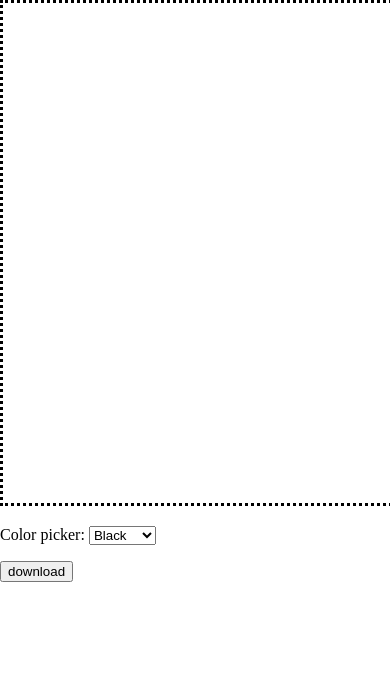
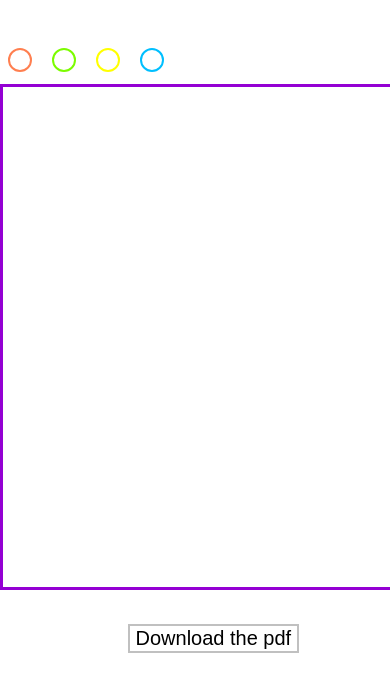
Before and after one commit to shanku01/skynox, a website: page public/index.html in a window 390 px wide. Shown: the top 692 px of the page. Drawn offline with nearby package versions, Linux system fonts and the light colour scheme.

Commit message:
Completed

```diff
--- a/public/index.html
+++ b/public/index.html
@@ -1,44 +1,166 @@
 <!DOCTYPE html>
 <head>
 <meta http-equiv="Content-Type" content="text/html; charset=utf-8" />
+<meta name="viewport" content="width=device-width, initial-scale=1.0">
 <style type="text/css">
 	body {
         margin: 0;
 }
 
 #board {
-        margin: 0 auto;
+        margin:40px auto;
         width: 500px;
 }
 
 #myCanvas {
-        border: 3px dotted #000;
+        border: 3px solid #9400D3;
 }
+button{
+  background-color: white;
+  color: black;
+  border: 2px solid #C0C0C0;
+  position: relative;
+  margin:30px;
+  left: 25%;
+  font-size: 20px;
+}
+input {
+  display: none;
+}
+.button {
+  display: inline-block;
+  position: relative;
+  width: 50px;
+  height: 50px;
+  margin: 10px;
+  cursor: pointer;
+}
+
+.button span {
+  display: block;
+  position: absolute;
+  width: 50px;
+  height: 50px;
+  padding: 0;
+  top: 50%;
+  left: 50%;
+  -webkit-transform: translate(-50%, -50%);
+  -ms-transform: translate(-50%, -50%);
+  -o-transform: translate(-50%, -50%);
+  transform: translate(-50%, -50%);
+  border-radius: 100%;
+  transition: ease .3s;
+  background:transparent;
+}
+
+.coral .button span {
+  border:2px solid coral;
+}
+.lawngreen .button span {
+  border:2px solid lawngreen;
+}
+.yellow .button span {
+  border:2px solid yellow;
+}
+.deepskyblue .button span {
+  border:2px solid deepskyblue;
+}
+.layer {
+  display: block;
+  position: absolute;
+  width: 100%;
+  height: 100%;
+  top: 0;
+  left: 0;
+  background: transparent;
+  z-index: -1;
+}
+@media only screen and (max-width: 600px) {
+	#board{
+		width: 100%;
+	}
+	.button{
+		width: 20px;
+        height: 20px;
+	}
+	.button span{
+		width: 20px;
+        height: 20px;
+	}
+  }
 </style>
 <title>Sketch Pad</title>
 </head>
 <body>
 <div id="board">
+<label class="coral">
+  <input id ="r1" type="radio" name="color">
+  <div class="layer"></div>
+  <div class="button"><span id="s1"></span></div>
+</label>
+<label class="lawngreen">
+  <input id ="r2" type="radio" name="color">
+  <div class="layer"></div>
+  <div class="button"><span id="s1"></span></div>
+</label>
+<label class="yellow">
+  <input id ="r3" type="radio" name="color">
+  <div class="layer"></div>
+  <div class="button"><span id="s1"></span></div>
+</label>
+<label class="deepskyblue">
+  <input id ="r4" type="radio" name="color">
+  <div class="layer"></div>
+  <div class="button"><span id="s1"></span></div>
+</label>
 <canvas id="myCanvas" width="500px" height="500px">
         Sorry, your browser doesn't support canvas technology.
 </canvas>
-<p>Color picker: <select id="selectColor">
-                  <option id="colBlack" value="black" selected="selected">Black</option>
-                  <option id="colRed" value="red">Red</option>
-                  <option id="colBlue" value="blue">Blue</option>
-                  <option id="colGreen" value="green">Green</option>
-                  <option id="colOrange" value="orange">Orange</option>
-                  <option id="colYellow" value="yellow">Yellow</option>
-</select>
-</p>
-<button id="download">download</button>
+<button id="download">Download the pdf</button>
 </div>
+
 <script src="//cdnjs.cloudflare.com/ajax/libs/jspdf/1.3.3/jspdf.min.js"></script>
 <script type="text/JavaScript" src="http://ajax.googleapis.com/ajax/libs/jquery/1.4.2/jquery.min.js?ver=1.4.2"></script>
 <script type="text/javascript">
         window.onload = function() {
                 var myCanvas = document.getElementById("myCanvas");
-                var curColor = $('#selectColor option:selected').val();
+                var r1 = document.getElementById('r1');
+                var r2 = document.getElementById('r2');
+                var r3 = document.getElementById('r3');
+                var r4 = document.getElementById('r4');
+                var curColor = "coral";
+                r1.onclick = handler1;
+                r2.onclick = handler2;
+                r3.onclick = handler3;
+                r4.onclick = handler4;
+                function handler1(){
+                	curColor="coral"
+                	$('.coral .button span').css({'background': 'coral'});
+                	$('.deepskyblue .button span').css({'background': 'white'});
+                	$('.yellow .button span').css({'background': 'white'});
+                	$('.lawngreen .button span').css({'background': 'white'});
+                }
+                function handler2(){
+                	curColor="lawngreen"
+                	$('.lawngreen .button span').css({'background': 'lawngreen'});
+                	$('.coral .button span').css({'background': 'white'});
+                	$('.deepskyblue .button span').css({'background': 'white'});
+                	$('.yellow .button span').css({'background': 'white'});
+                }
+                function handler3(){
+                	curColor="yellow"
+                	$('.yellow .button span').css({'background': 'yellow'});
+                	$('.lawngreen .button span').css({'background': 'white'});
+                	$('.coral .button span').css({'background': 'white'});
+                	$('.deepskyblue .button span').css({'background': 'white'});
+                }
+                function handler4(){
+                	curColor="deepskyblue"
+                	$('.deepskyblue .button span').css({'background': 'deepskyblue'});
+                	$('.yellow .button span').css({'background': 'white'});
+                	$('.lawngreen .button span').css({'background': 'white'});
+                	$('.coral .button span').css({'background': 'white'});
+                }
                 if(myCanvas){
                                 var isDown      = false;
                                 var ctx = myCanvas.getContext("2d");
@@ -67,7 +189,6 @@
                                                 ctx.closePath();
                                 });
                 }
-
                 $('#selectColor').change(function () {
                                 curColor = $('#selectColor option:selected').val();
                 });
@@ -75,11 +196,12 @@
         };
 var canvas = document.getElementById('myCanvas');
 download.addEventListener("click", function() {
-  var imgData = canvas.toDataURL("image/jpeg", 1.0);
-  var pdf = new jsPDF();
-  pdf.addImage(imgData, 'JPEG', 0, 0);
-  pdf.save("download.pdf");
-}, false);
+  var imgData = canvas.toDataURL("image/png",1.00);
+  var doc = new jsPDF();
+  doc.setFillColor(255, 255,255,1);
+  doc.addImage(imgData, 'png', 10, 10, 150, 100);
+  doc.save('Sketch.pdf');
+});
 </script>
 </body>
 </html>
```
